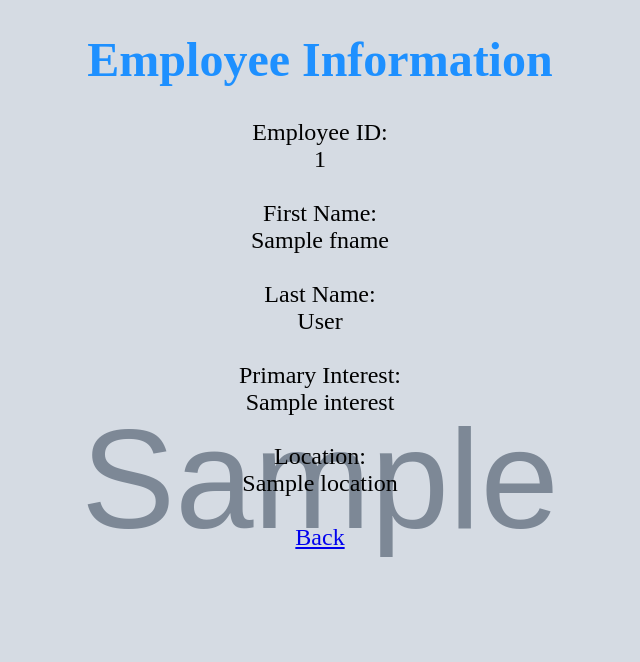
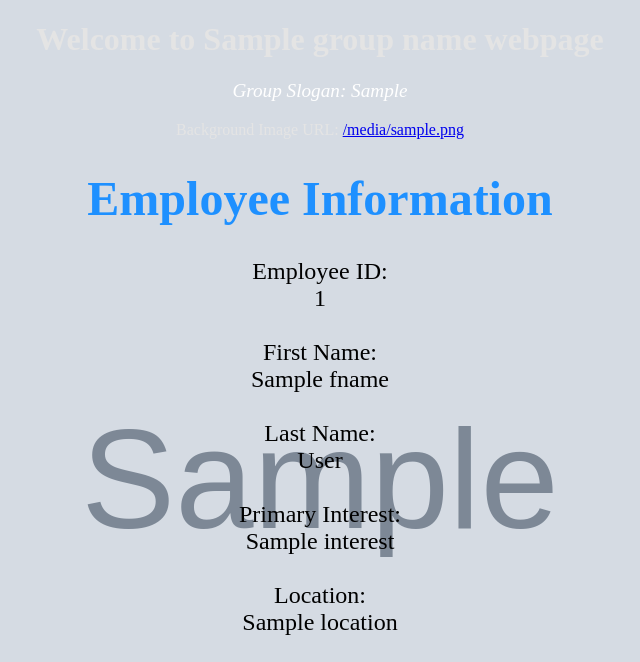
Before and after one commit to 134420173-myseneca/Final-Project-Deployment-of-2-tiered-web-application-to-managed-K8s-cluster-on-Amazon-EKS, a Flask app: template templates/getempoutput.html in a window 1280 px wide. Shown: the top 662 px of the page, without its empty margins (320-960 px from the left). Run offline with Flask 2, Linux system fonts and the light colour scheme; the template is opened without the code that fills it: most values are stand-ins (such as "Sample title", 1, 10 or a date in 2020); grey boxes marked "Sample" are stand-in pictures.

Commit message:
Update getempoutput.html to add slogan and group name

```diff
--- a/templates/getempoutput.html
+++ b/templates/getempoutput.html
@@ -16,9 +16,18 @@
             vertical-align: middle;
         }
     </style>
+       <div class="container">
+        <h1>Welcome to {{ group_name }} webpage</h1>
+        <p style="color: white; font-size: 1.2em; font-style: italic;">Group Slogan: {{ group_slogan }}</p>
+        <p>Background Image URL: <a href="{{ image_url }}">{{ image_url }}</a></p>
+
+    </div>
+
 </head>
 <center>
 	<font color="black" size="5" style="font-family: avenir">
+
+		<br>
 
 		<h1 style="color: DodgerBlue">Employee Information</h1>
 
```
